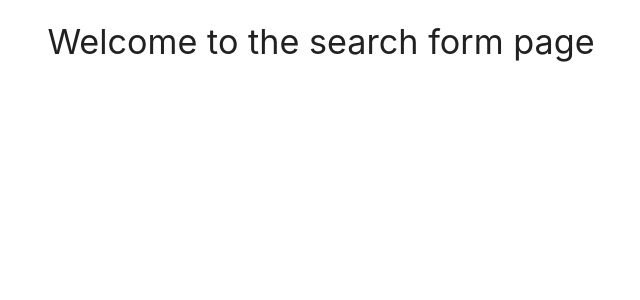
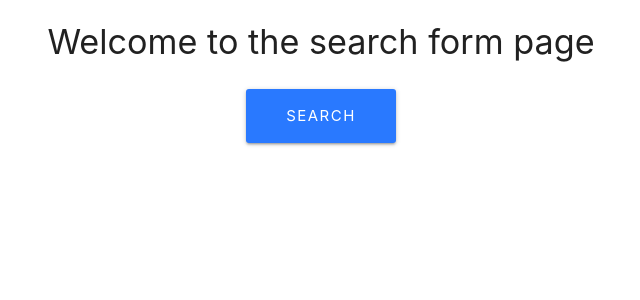
Before and after one commit to doctorbebo/Fair_Weather_Hiking_App, a React (Create React App) app in the folder fair_weather_hiking/client/: page /search in a window 1280 px wide. Shown: the top 300 px of the page, without its empty margins (319-959 px from the left). Built offline with nearby package versions, Linux system fonts and the light colour scheme.

Commit message:
added a search button to search component with onSubmit event handler

```diff
--- a/fair_weather_hiking/client/src/components/search.js
+++ b/fair_weather_hiking/client/src/components/search.js
@@ -1,11 +1,40 @@
-import React from 'react';
+import React, { Component } from 'react';
 
-function Search() {
-    return(
-        <h4>Welcome to the search form page</h4>
-        //create form here that allows user to search for hikes within radius
-        //on submit, take user to results page
-    )
+class Search extends Component {
+
+    onSubmit(event) {
+        event.preventDefault();
+        //api call to get hikes with criteria
+        console.log('searched for a hike')
+    }
+
+    render() {
+        return(
+            <div className='search-form'>
+                <h4>Welcome to the search form page</h4>
+                <form onSubmit={this.onSubmit}>
+
+                    <button
+                    style={{
+                        width: "150px",
+                        borderRadius: "3px",
+                        letterSpacing: "1.5px",
+                        marginTop: "1rem"
+                    }}
+                    type="submit"
+                    className="btn btn-large waves-effect waves-light hoverable blue accent-3"
+                    >
+                    Search
+                    </button>
+
+                </form>
+            </div>
+
+            //create form here that allows user to search for hikes within radius
+            //on submit, take user to results page
+        )
+    }
+
 }
 
 export default Search;
```
